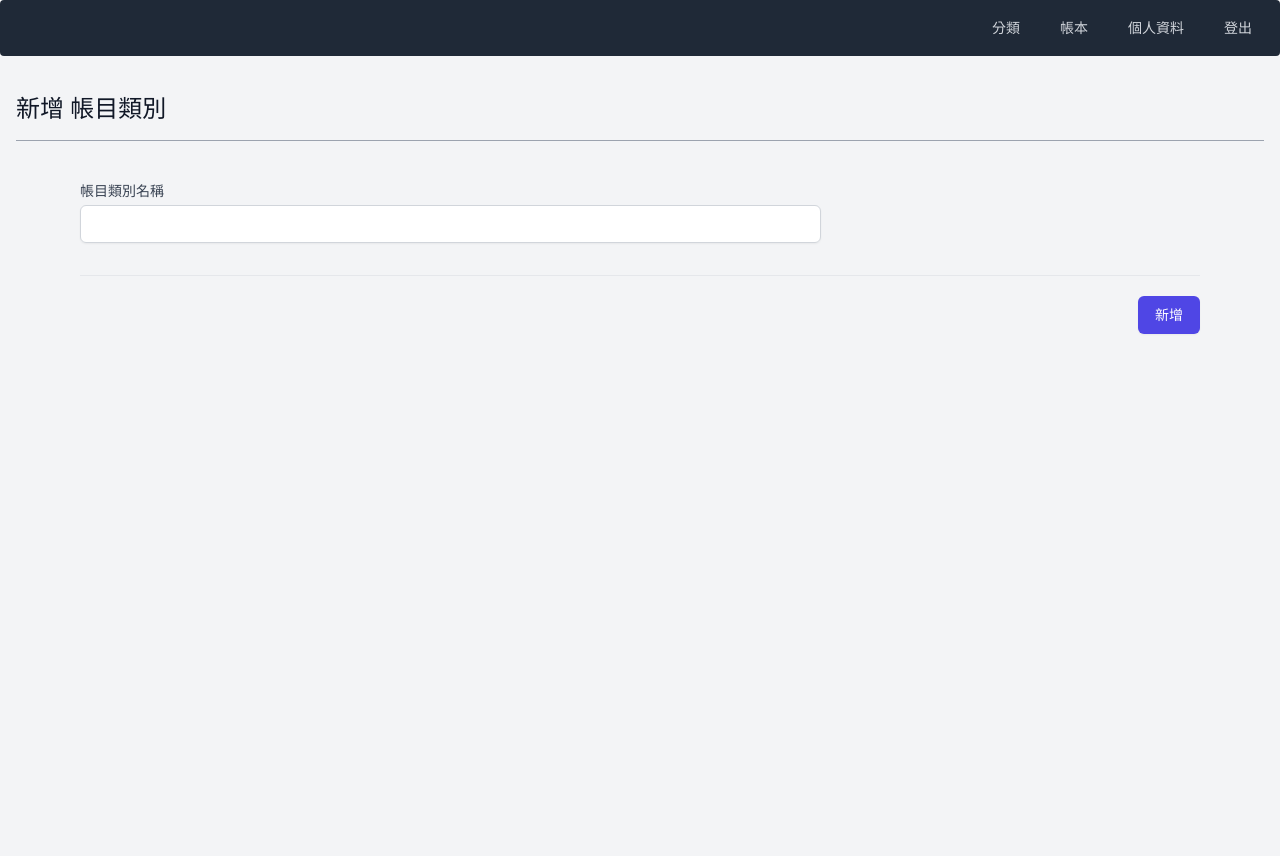
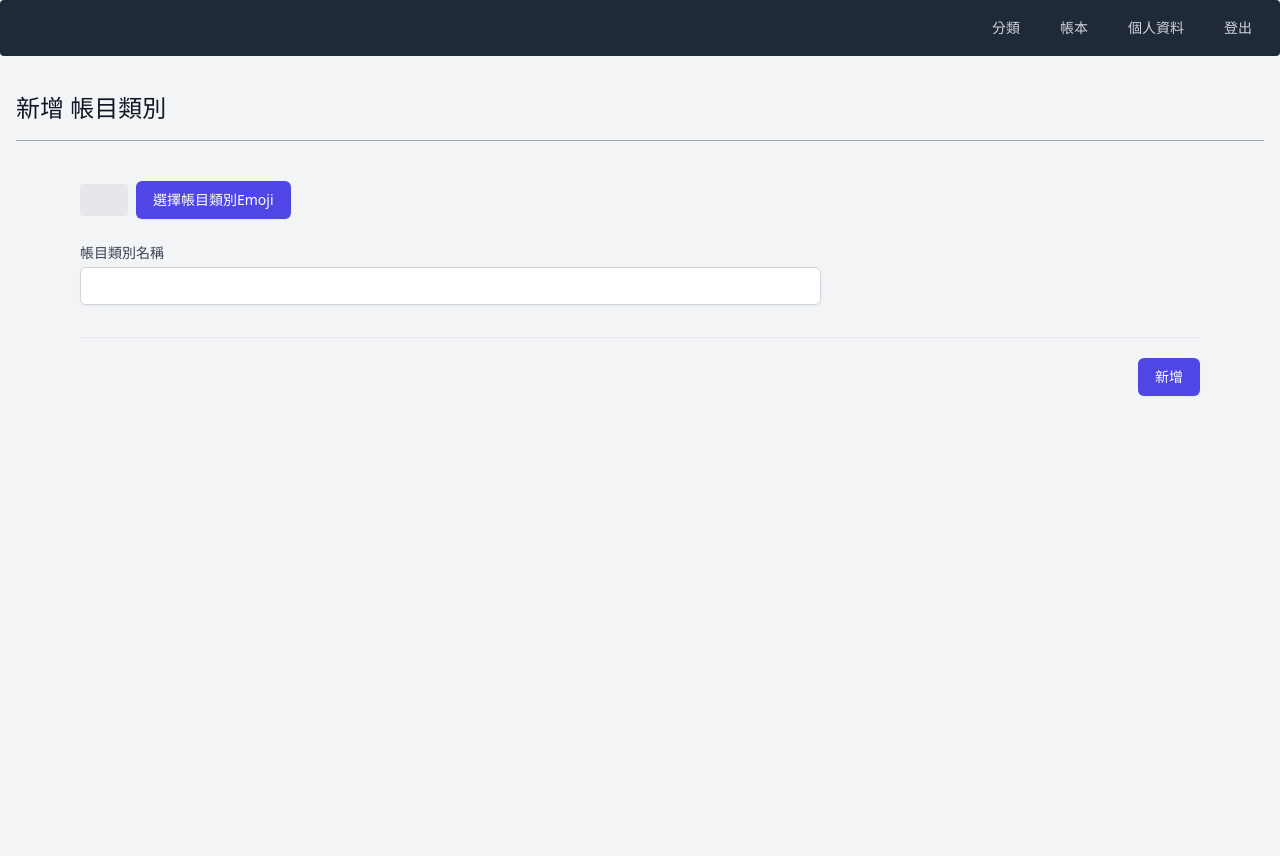
Before and after one commit to hsuan1117/Accounting, a Flask app: page /categories/transaction in a window 1280 px wide. Run offline with Flask 2, Linux system fonts and the light colour scheme; the visitor is signed in with stand-in values (Sample User, id 1); some libraries are stand-ins or nearby versions.

Commit message:
Add emoji

```diff
--- a/Accounting/main.py
+++ b/Accounting/main.py
@@ -92,15 +92,16 @@ def show_categories():
 @main.route('/categories/transaction')
 @login_required
 def add_transaction_category():
-    return render_template('categories/add_transaction.html')
+    return render_template('categories/add_transaction_category.html')
 
 
 @main.route('/categories/transaction', methods=["POST"])
 @login_required
 def add_transaction_category_post():
     title = request.form['title']
+    emoji = request.form['emoji']
 
-    new_category = TransactionCategory(title=title, user_id=current_user.id)
+    new_category = TransactionCategory(title=title, user_id=current_user.id, emoji=emoji)
 
     db.session.add(new_category)
     db.session.commit()
--- a/Accounting/models.py
+++ b/Accounting/models.py
@@ -52,6 +52,7 @@ class TransactionCategory(db.Model):
     id = db.Column(db.Integer, primary_key=True)
     user_id = db.Column(db.Integer, db.ForeignKey('users.id'))
     title = db.Column(db.String(100))
+    emoji = db.Column(db.String(100))
 
 
 category_transaction = db.Table(
--- a/Accounting/templates/base.html
+++ b/Accounting/templates/base.html
@@ -6,6 +6,7 @@
     <script src="https://cdn.tailwindcss.com?plugins=forms,typography"></script>
     <title>{% block title %}{% endblock %} | 記帳軟體</title>
     <script src="https://unpkg.com/picmo@latest/dist/umd/picmo.js"></script>
+    <script src="https://unpkg.com/@picmo/popup-picker@latest/dist/umd/picmo-popup.js"></script>
 </head>
 <body class="h-full">
 
--- a/Accounting/templates/categories/add_transaction.html
+++ b/Accounting/templates/categories/add_transaction_category.html
@@ -11,6 +11,14 @@
             <div class="space-y-8 divide-y divide-gray-200 flex flex-col w-full">
                 <div>
                     <div class="mt-6 grid grid-cols-1 gap-y-6 gap-x-4 sm:grid-cols-6">
+                        <div class="sm:col-span-4 flex items-center">
+                            <label for="emoji" class="sr-only"> 帳目Emoji </label>
+                            <input type="text" name="emoji" id="emoji" class="border-0 w-12 h-8 rounded mr-2 bg-gray-200" readonly/>
+                            <button type="button" id="pick_emoji"
+                                    class="inline-flex justify-center py-2 px-4 border border-transparent shadow-sm text-sm font-medium rounded-md text-white bg-indigo-600 hover:bg-indigo-700 focus:outline-none focus:ring-2 focus:ring-offset-2 focus:ring-indigo-500">
+                                選擇帳目類別Emoji
+                            </button>
+                        </div>
                         <div class="sm:col-span-4">
                             <label for="title" class="block text-sm font-medium text-gray-700"> 帳目類別名稱 </label>
                             <div class="mt-1 flex rounded-md shadow-sm">
@@ -29,7 +37,19 @@
                     </div>
                 </div>
             </div>
-
         </form>
     </div>
+    <script>
+        let popup = picmoPopup.createPopup({}, {
+            referenceElement: document.querySelector('#pick_emoji'),
+            triggerElement: document.querySelector('#pick_emoji')
+        })
+        document.querySelector('#pick_emoji').addEventListener("click", () => {
+            popup.toggle()
+        })
+        popup.addEventListener('emoji:select', selection => {
+            console.log('Selected emoji: ', selection);
+            document.querySelector("#emoji").value = selection.emoji
+        });
+    </script>
 {% endblock %}
--- a/Accounting/templates/categories/show.html
+++ b/Accounting/templates/categories/show.html
@@ -24,7 +24,7 @@
                                         <p class="px-2 py-1 mr-2 text-md leading-5 font-semibold rounded-full bg-green-100 text-green-800">
                                             帳目類別
                                         </p>
-                                        <p class="text-md font-medium text-indigo-600 truncate">{{ category.title }}</p>
+                                        <p class="text-md font-medium text-indigo-600 truncate">{{ category.emoji or "" }} {{ category.title }}</p>
                                     </div>
                                     <div class="bg-red-500 hover:bg-red-600 cursor-pointer w-fit flex items-center rounded-md px-2 py-1 text-white">
                                         <svg xmlns="http://www.w3.org/2000/svg"
```
Also changed, not shown: migrations/versions/b677918c75c7_add_emoji_column.py (added, +28 -0 lines).
